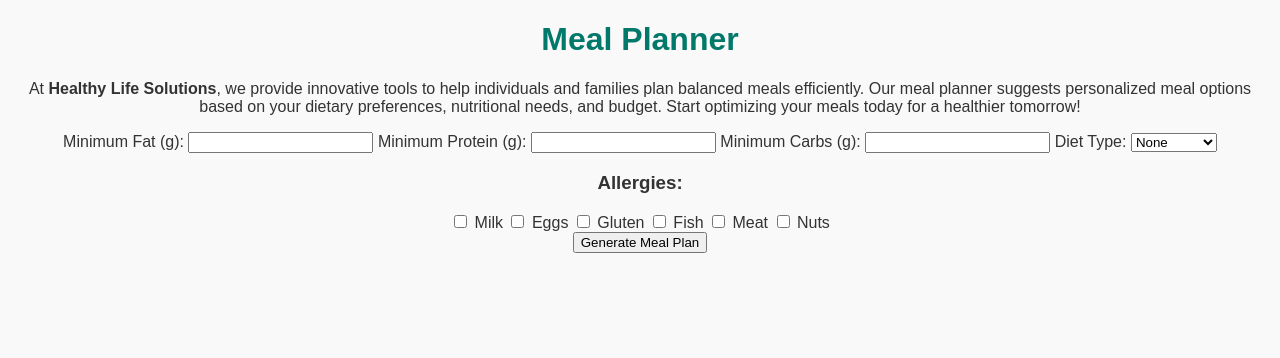
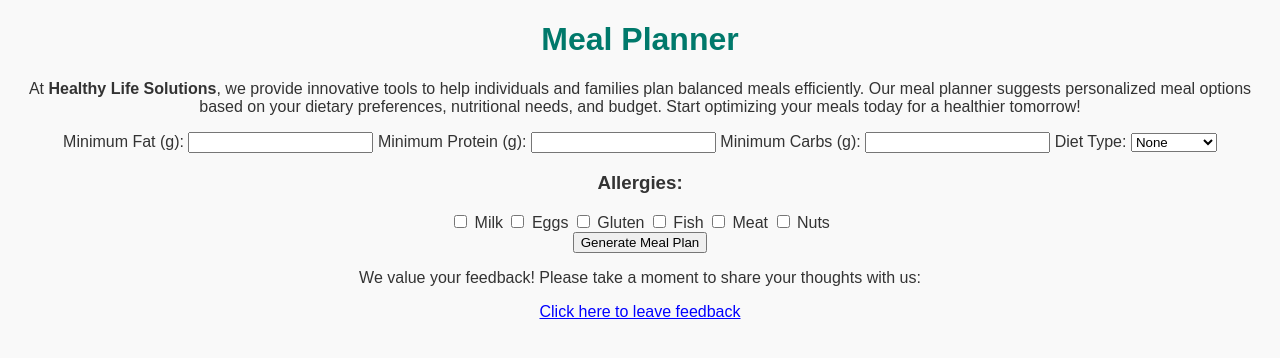
Before and after one commit to PickleJuice735/meal-planner-new, a Flask app: page / in a window 1280 px wide. Shown: the part 38-396 px from the top of the page. Run offline with Flask 3, Linux system fonts and the light colour scheme; parts of the project's set-up code (start-up, migrations or seed data) failed here and were passed over.

Commit message:
add google forms for feedback

```diff
--- a/src/templates/index.html
+++ b/src/templates/index.html
@@ -65,5 +65,12 @@
 
         <button type="submit">Generate Meal Plan</button>
     </form>
+<footer>
+    <p>We value your feedback! Please take a moment to share your thoughts with us:</p>
+    <a href="https://forms.gle/NxsH8Un5Ayg7RHrx6" target="_blank" style="color: blue; text-decoration: underline;">
+        Click here to leave feedback
+    </a>
+</footer>
+
 </body>
 </html>
```
